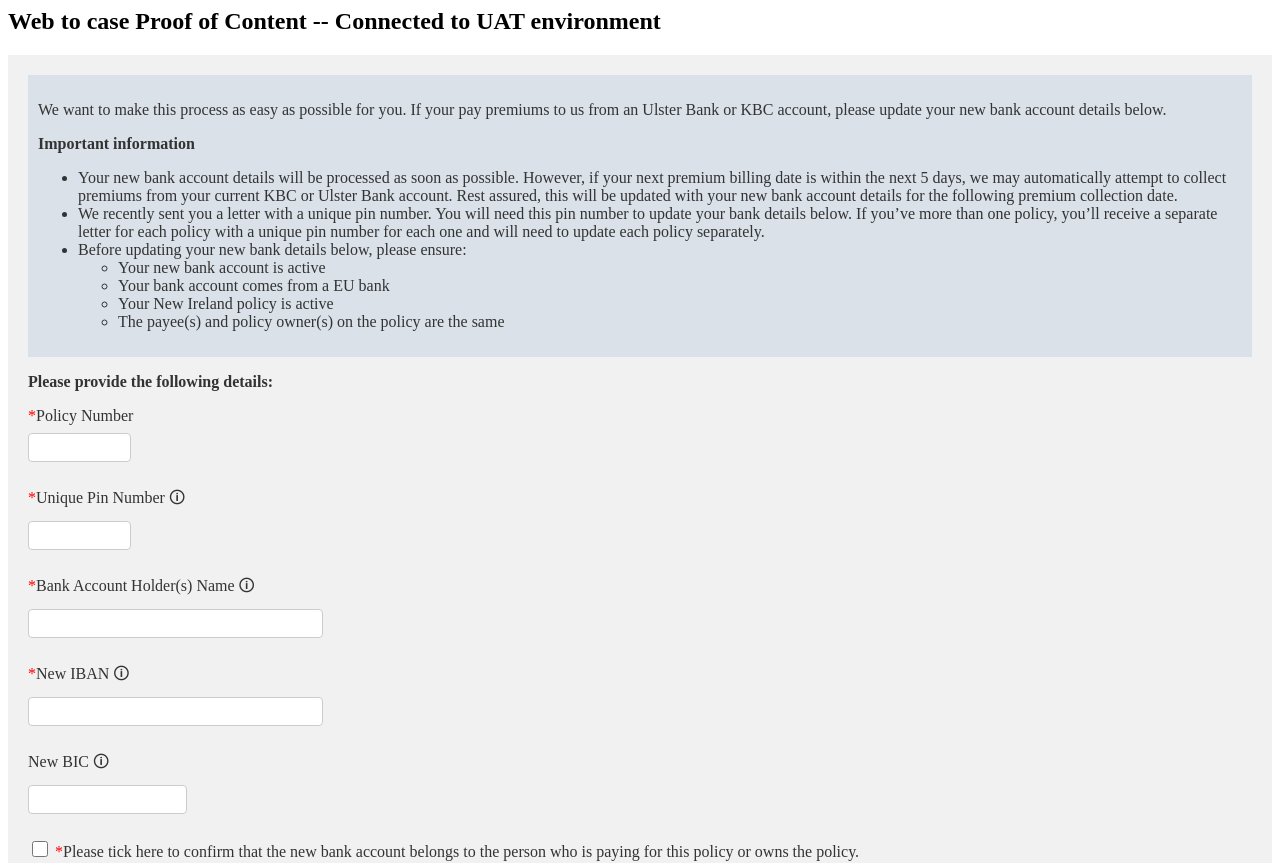
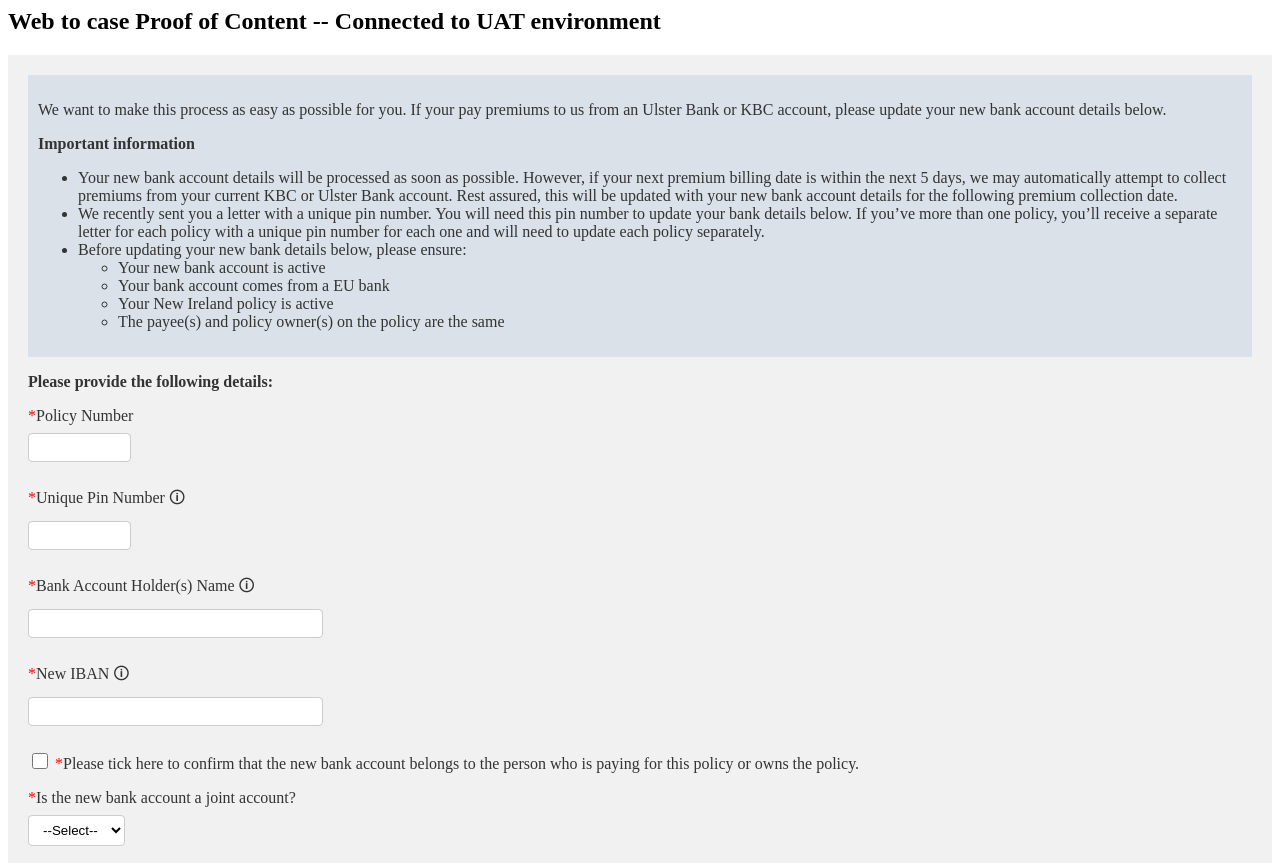
Before and after one commit to Raspikabek/web2ase-test, a plain HTML site: page index.html in a window 1280 px wide. Shown: the top 863 px of the page. Drawn offline with Linux system fonts and the light colour scheme.

Commit message:
feat: remove BIC field

```diff
--- a/index.html
+++ b/index.html
@@ -89,15 +89,6 @@
           border: 1px solid #ccc;
           border-radius: 4px;
           box-sizing: border-box;" id="00N3O00000BFMe0" maxlength="32" name="00N3O00000BFMe0" pattern="^(?:(?:IT|SM)\d{2}[A-Z]\d{22}|CY\d{2}[A-Z]\d{23}|NL\d{2}[A-Z]{4}\d{10}|LV\d{2}[A-Z]{4}\d{13}|(?:BG|BH|GB|IE)\d{2}[A-Z]{4}\d{14}|GI\d{2}[A-Z]{4}\d{15}|(?:RO|VG)\d{2}[A-Z]{4}\d{16}|KW\d{2}[A-Z]{4}\d{22}|MT\d{2}[A-Z]{4}\d{23}|NO\d{13}|(?:DK|FI|GL|FO)\d{16}|(?:MK|SI)\d{17}|(?:AT|EE|KZ|LU|XK|LT)\d{18}|(?:BA|HR|CH|CR)\d{19}|(?:GE|DE|LT|ME|RS)\d{20}|IL\d{21}|(?:AD|CZ|ES|MD|SA|SK|SE)\d{22}|PT\d{23}|(?:BE|IS)\d{24}|(?:FR|MR|MC)\d{25}|(?:AL|DO|LB|PL|HU)\d{26}|(?:AZ|HU)\d{27}|(?:GR|MU)\d{28})|(BE\d{14})|(CY[0-9]{10}[A-z0-9]{16})|(MD[0-9]{2}[A-Z0-9]{20})|(LI\d{7}[A-Z0-9]{12})$" required="true" size="32" type="text"/>
-        </p>
-        <p>
-          <label>New BIC</label> <span title="A BIC is a Bank Identifier Code (also known as a Swift Code). You'll find this on your bank statements or online bank account app.">&#128712;</span> <br /> <input style="
-          padding: 6px 10px;
-          margin: 8px 0;
-          display: inline-block;
-          border: 1px solid #ccc;
-          border-radius: 4px;
-          box-sizing: border-box;" id="00N3O00000BFMdz" maxlength="11" name="00N3O00000BFMdz" pattern="([a-zA-Z]{4})([a-zA-Z]{2})(([2-9a-zA-Z]{1})([0-9a-np-zA-NP-Z]{1}))((([0-9a-wy-zA-WY-Z]{1})([0-9a-zA-Z]{2}))|([xX]{3})|)" size="15" type="text" />
         </p>
         <p>
           <input style="width:1rem; height:1rem;" id="00N3O00000BFMdv" name="00N3O00000BFMdv" required="true" type="checkbox" value="1" /> <label><span style="color: red;" title="Required field">*</span>Please tick here to confirm that the new bank account belongs to the person who is paying for this policy or owns the policy.</label>
```
